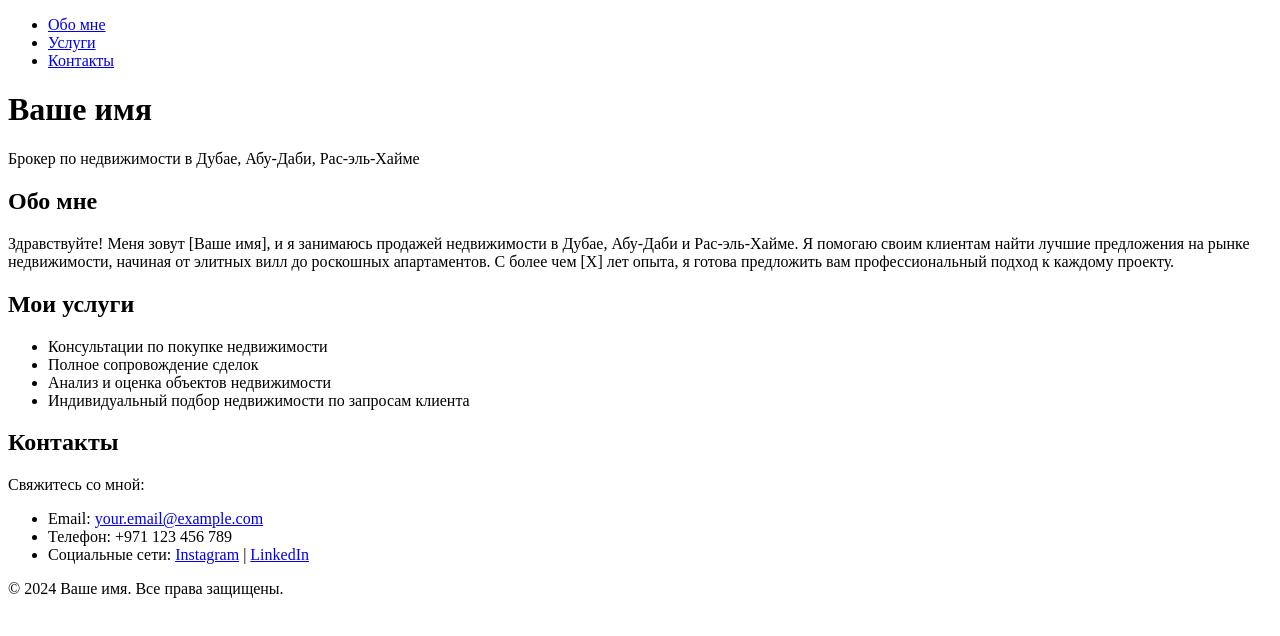
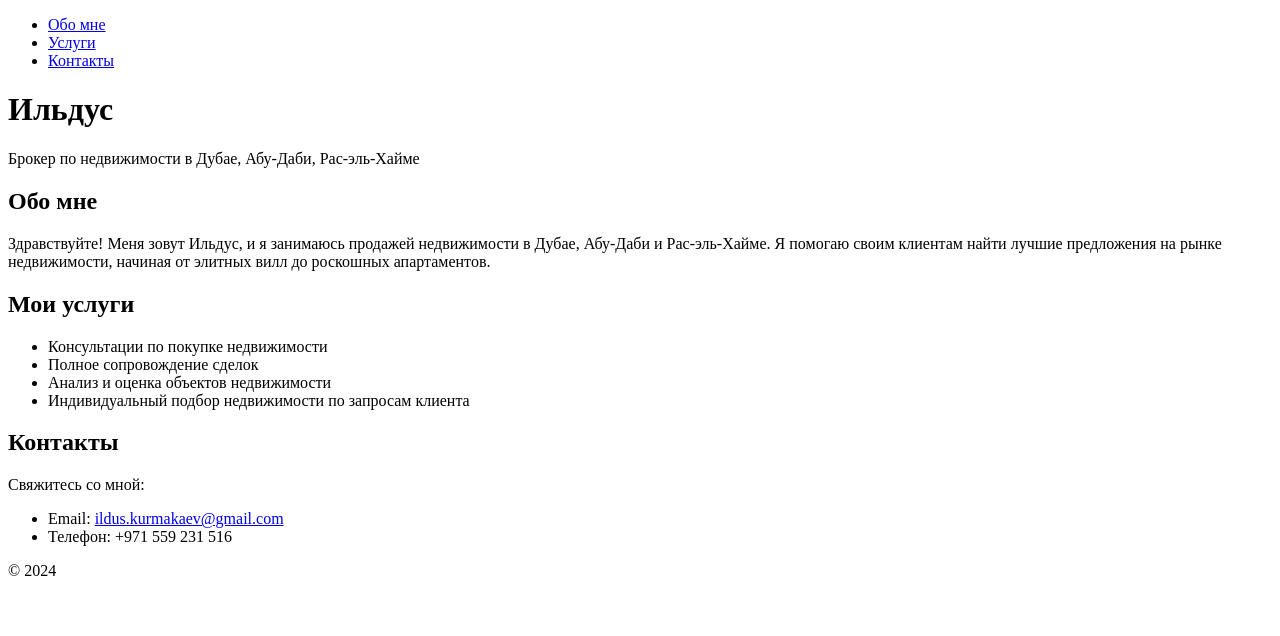
Before and after one commit to Majestickid/ildus, a plain HTML site: page index.html in a window 1280 px wide. Drawn offline with Linux system fonts and the light colour scheme.

Commit message:
Update index.html

```diff
--- a/index.html
+++ b/index.html
@@ -3,7 +3,7 @@
 <head>
     <meta charset="UTF-8">
     <meta name="viewport" content="width=device-width, initial-scale=1.0">
-    <title>Ваше имя | Брокер по недвижимости</title>
+    <title>Ильдус | Брокер по недвижимости</title>
     <link rel="stylesheet" href="style.css">
 </head>
 <body>
@@ -16,14 +16,14 @@
             </ul>
         </nav>
         <div class="header-content">
-            <h1>Ваше имя</h1>
+            <h1>Ильдус</h1>
             <p>Брокер по недвижимости в Дубае, Абу-Даби, Рас-эль-Хайме</p>
         </div>
     </header>
 
     <section id="about">
         <h2>Обо мне</h2>
-        <p>Здравствуйте! Меня зовут [Ваше имя], и я занимаюсь продажей недвижимости в Дубае, Абу-Даби и Рас-эль-Хайме. Я помогаю своим клиентам найти лучшие предложения на рынке недвижимости, начиная от элитных вилл до роскошных апартаментов. С более чем [X] лет опыта, я готова предложить вам профессиональный подход к каждому проекту.</p>
+        <p>Здравствуйте! Меня зовут Ильдус, и я занимаюсь продажей недвижимости в Дубае, Абу-Даби и Рас-эль-Хайме. Я помогаю своим клиентам найти лучшие предложения на рынке недвижимости, начиная от элитных вилл до роскошных апартаментов.</p>
     </section>
 
     <section id="services">
@@ -40,17 +40,13 @@
         <h2>Контакты</h2>
         <p>Свяжитесь со мной:</p>
         <ul>
-            <li>Email: <a href="mailto:your.email@example.com">your.email@example.com</a></li>
-            <li>Телефон: +971 123 456 789</li>
-            <li>Социальные сети:
-                <a href="#">Instagram</a> |
-                <a href="#">LinkedIn</a>
-            </li>
+            <li>Email: <a href="mailto:ildus.kurmakaev@gmail.com">ildus.kurmakaev@gmail.com</a></li>
+            <li>Телефон: +971 559 231 516</li>
         </ul>
     </section>
 
     <footer>
-        <p>&copy; 2024 Ваше имя. Все права защищены.</p>
+        <p>&copy; 2024</p>
     </footer>
 </body>
 </html>
```
